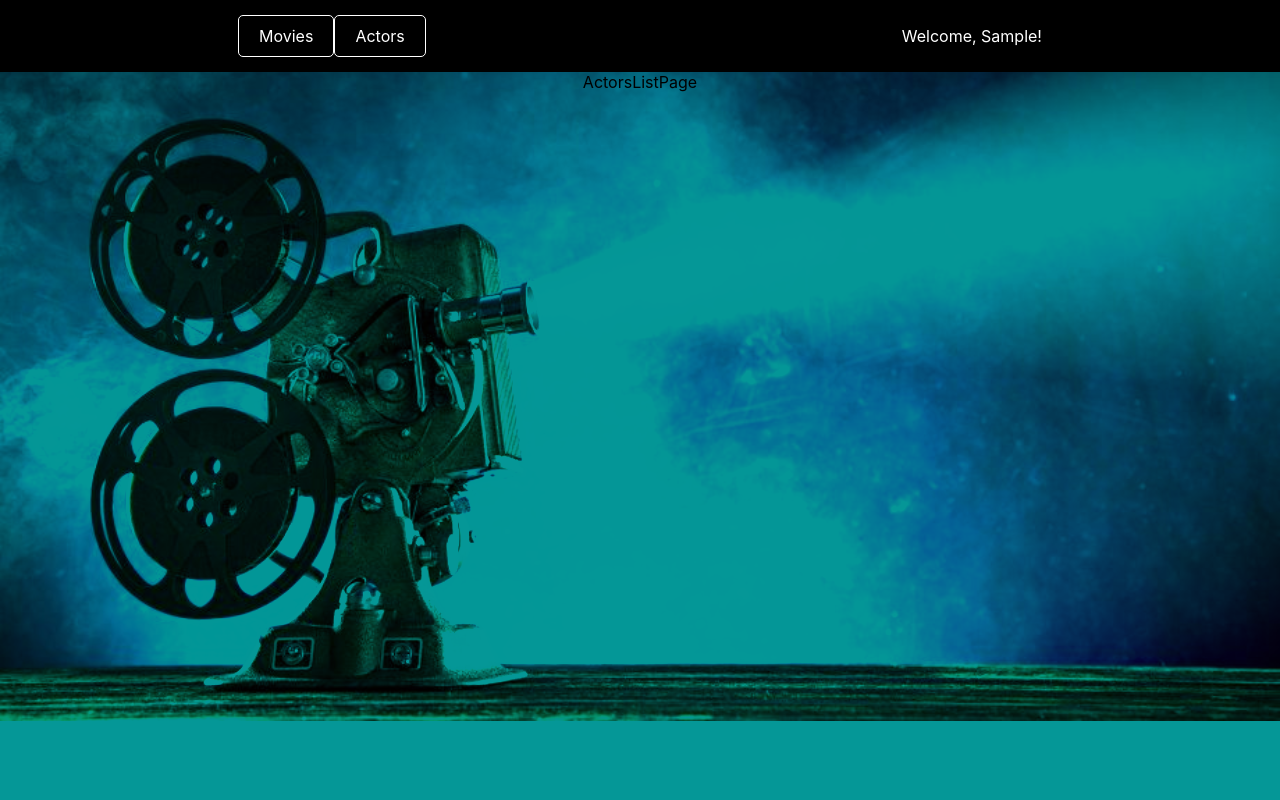
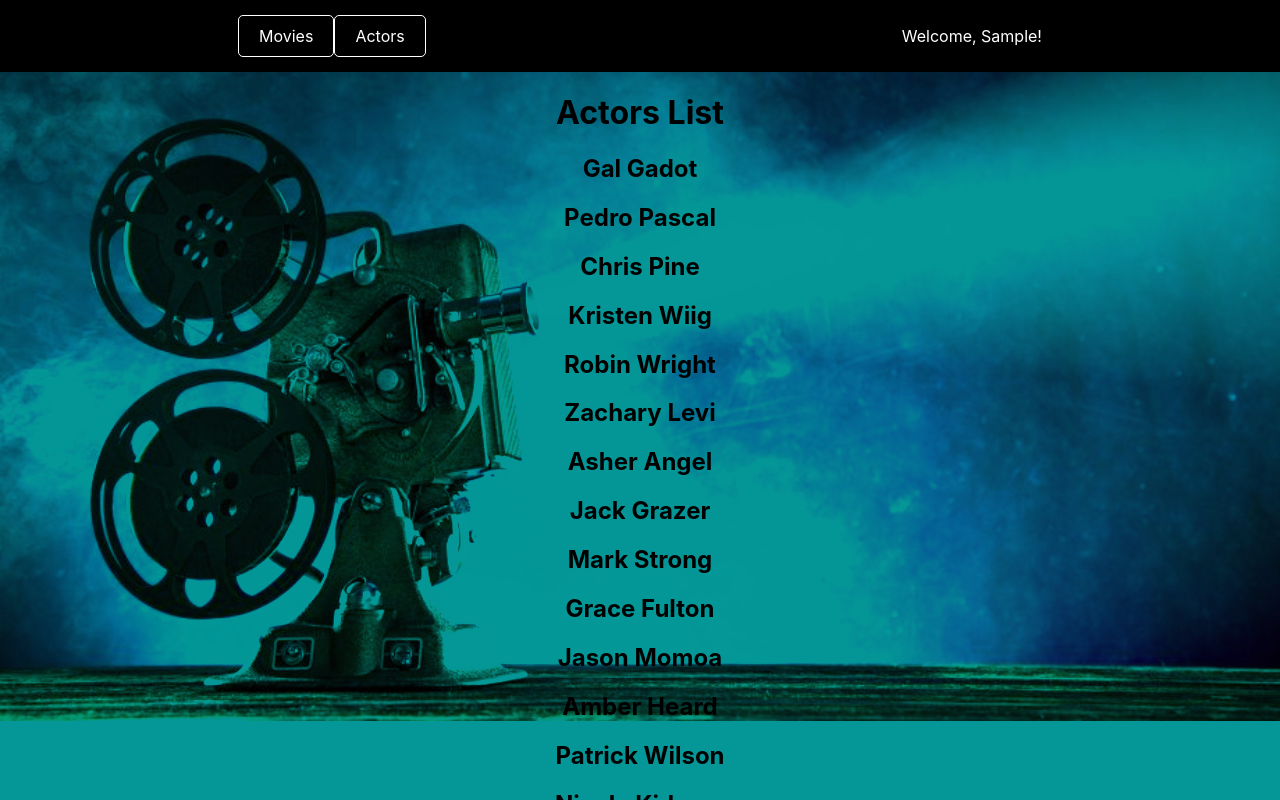
Before and after one commit to avilla13/React-Movies, a React (Create React App) app: page /actors in a window 1280 px wide. Both pictures are taken after typing "Sample" into the empty fields and a click on the button "Sign In". Shown: the top 800 px of the page. Built offline with nearby package versions, Linux system fonts and the light colour scheme.

Commit message:
Add ActorCard and display all actors in ActorsListPage

```diff
--- /dev/null
+++ b/src/components/ActorCard/ActorCard.jsx
@@ -0,0 +1,15 @@
+import { Link } from "react-router-dom";
+// import './ActorCard.css';
+
+export default function ActorCard({actor}) {
+
+    return (
+        <>
+            <div className="actor-card" >
+                <div className="actor-info">
+                    <h2>{actor}</h2>
+                </div>
+            </div>
+        </>
+    )
+}
--- a/src/pages/ActorsListPage/ActorsListPage.jsx
+++ b/src/pages/ActorsListPage/ActorsListPage.jsx
@@ -1,6 +1,24 @@
+import ActorCard from '../../components/ActorCard/ActorCard';
 
-export default function ActorsListPage() {
+export default function ActorsListPage({ movies }) {
+  const tempCastArray = [];
+  movies.forEach(movie => {
+    movie.cast.forEach(actor => {
+      tempCastArray.push(actor);
+    })
+  })
+  const castSet = new Set (tempCastArray);
+  const actors = Array.from(castSet);
+  console.log(actors);
+
   return (
-    <div>ActorsListPage</div>
+    <main>
+      <h1>Actors List</h1>
+      <div className="cast-grid">
+        {actors.map((actor, idx) => (
+        <ActorCard key={idx} actor={actor} />
+        ))}
+      </div>
+    </main>
   )
 }
--- a/src/pages/App/App.jsx
+++ b/src/pages/App/App.jsx
@@ -23,7 +23,7 @@ export default function App() {
           <Routes>
             <Route path="/" element={<MoviesListPage movies={movies} />} />
             <Route path="/movies/:movieName" element={<MovieDetailPage movies={movies} />} />
-            <Route path="/actors" element={<ActorsListPage />} />
+            <Route path="/actors" element={<ActorsListPage movies={movies} />} />
           </Routes>
         </>
         :
```
Also changed, not shown: src/pages/LoginPage/LoginPage.jsx (indentation only).
